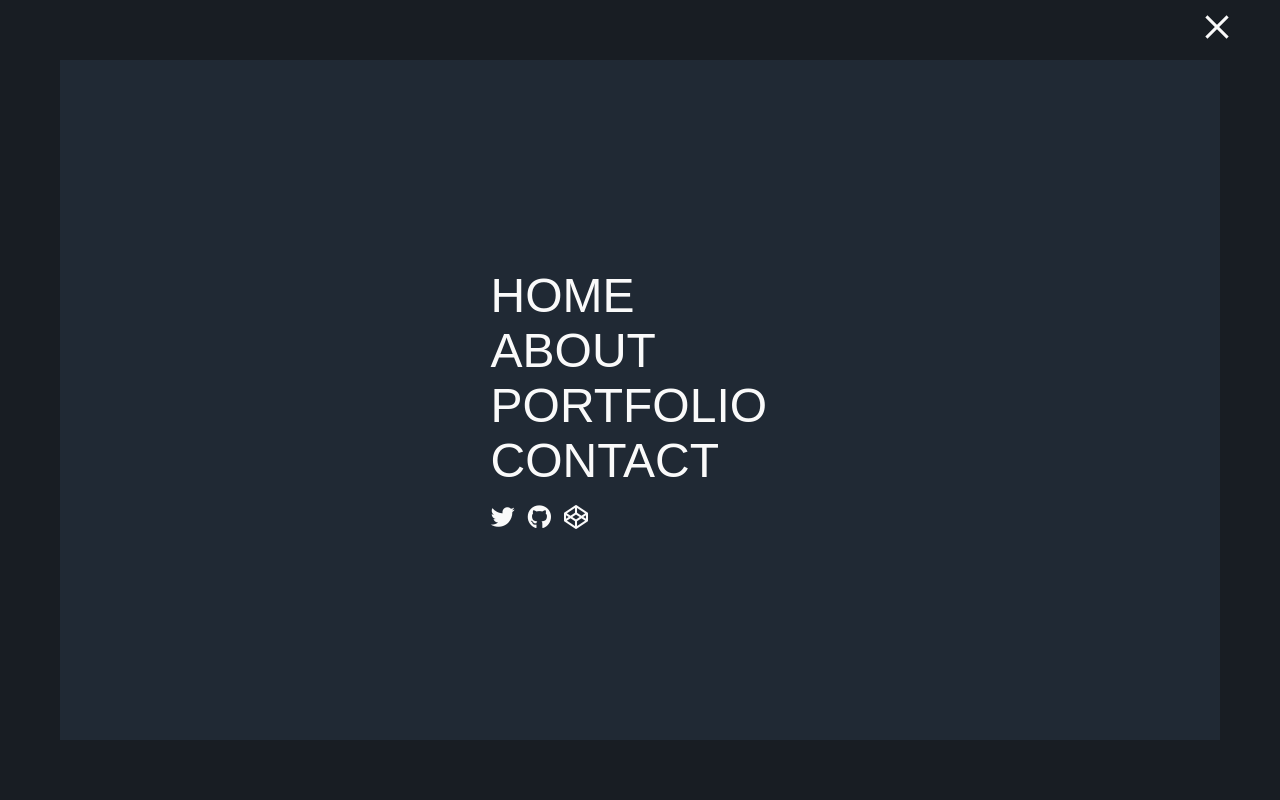
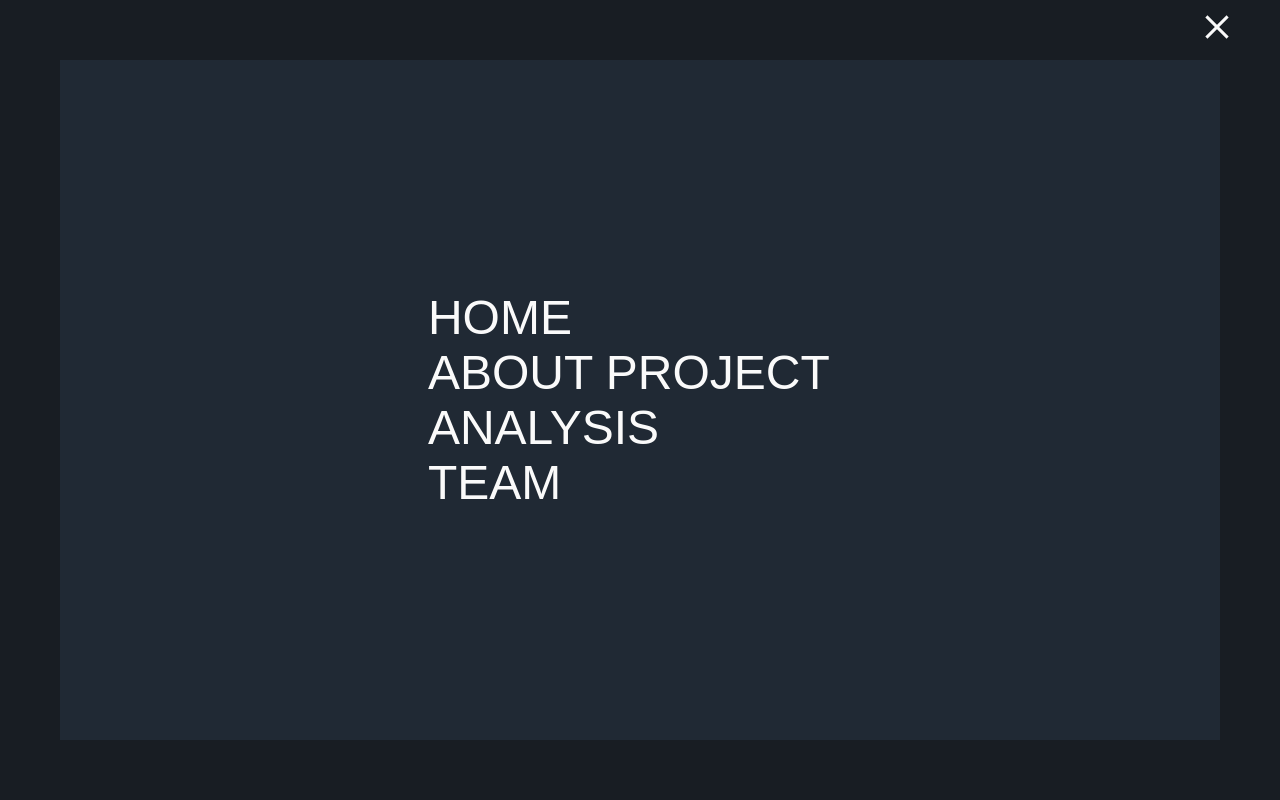
Before and after one commit to ishita-kumar/HomicideAnalysis, a React (Create React App) app: page /graphs in a window 1280 px wide. Both pictures are taken after a click on the link 1217 px from the left and 27 px from the top of the page. Shown: the top 800 px of the page. Built offline with nearby package versions, Linux system fonts and the light colour scheme; what react-swipeable-views-utils would draw is missing.

Commit message:
menu changed

```diff
--- a/src/Components/About/About.jsx
+++ b/src/Components/About/About.jsx
@@ -38,14 +38,11 @@ const About = props => {
                 <li> State-Wise Depiction of Homicide</li>
                 <li> Crime Rate by Race</li>
                 <li> Gun Violence Crime over the years</li>
-                <li>Solved and Unsolved Homicides</li>
-                <li></li>
+                <li>A brief anlysis on Unsolved Murders</li>
                               </ul>
 
             </p>
-            <p>
-              BLALALAL
-            </p>
+
           </div>
 
         </article>
--- a/src/Components/Menu/Menu.jsx
+++ b/src/Components/Menu/Menu.jsx
@@ -15,21 +15,19 @@ const Menu = props => {
           </li>
           <li>
             <a href="#about" onClick={props.toggleMenu}>
-              ABOUT
+              ABOUT PROJECT
             </a>
           </li>
           <li>
             <a href="#projects" onClick={props.toggleMenu}>
-              PORTFOLIO
+              ANALYSIS
             </a>
           </li>
           <li>
             <a href="#contact" onClick={props.toggleMenu}>
-              CONTACT
-            </a>
+              TEAM            </a>
           </li>
         </ul>
-        <SocialLinks />
       </div>
     </div>
   );
--- a/src/Components/Projects/Projects.jsx
+++ b/src/Components/Projects/Projects.jsx
@@ -62,22 +62,7 @@ const Projects = props => {
               messages and replies.
             </p>
           </Project>
-          <Project
-            title="Analysis Report: How to get Away with Murder."
-            img={MsgBoardImg}
-            graphType="4"
-            tech="js css react node"
-            link="https://yagoestevez-anon-msg-board.glitch.me/"
-            repo="https://github.com/yagoestevez/anonymous-message-board"
-          >
-            <small>
-              Analysis Report
-            </small>
-            <p>
-              This is a full-stack website that I made which lets the users read and post anonymous
-              messages and replies.
-            </p>
-          </Project>
+
           <Project
             title="Analysis Report: How to get Away with Murder."
             img={StockPriceImg}
```
